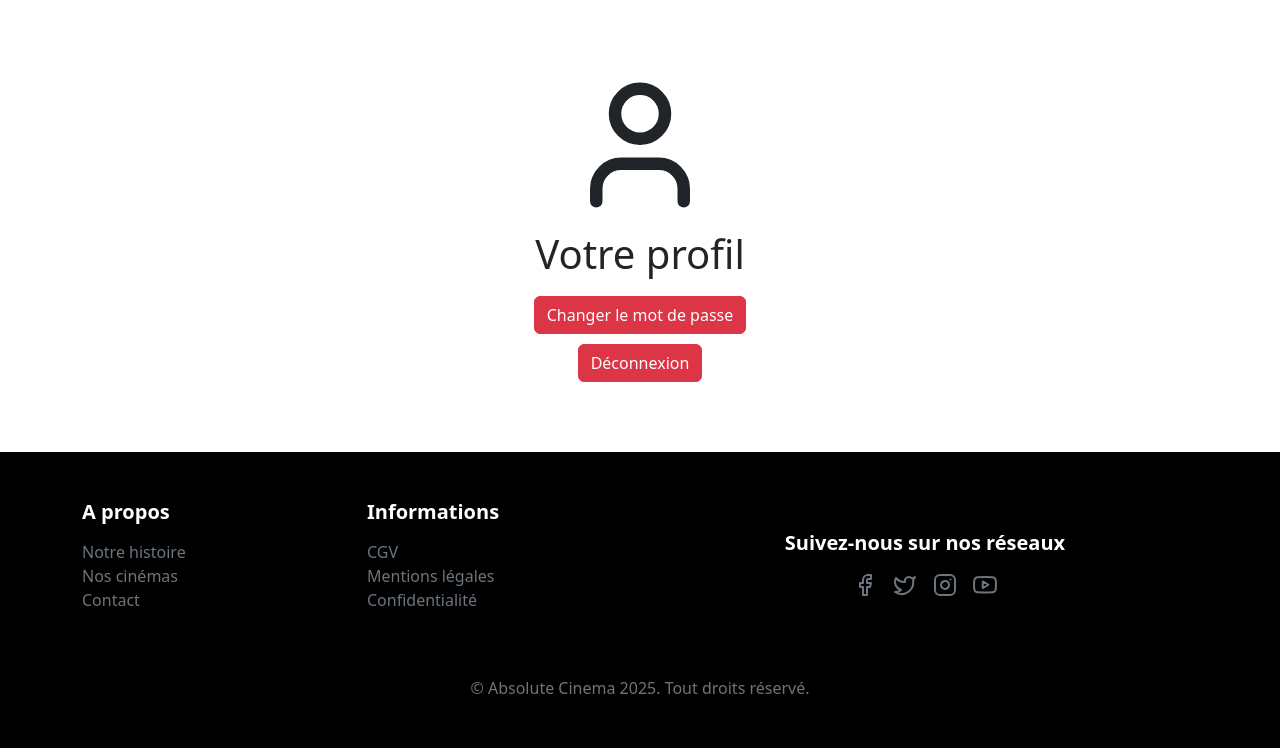
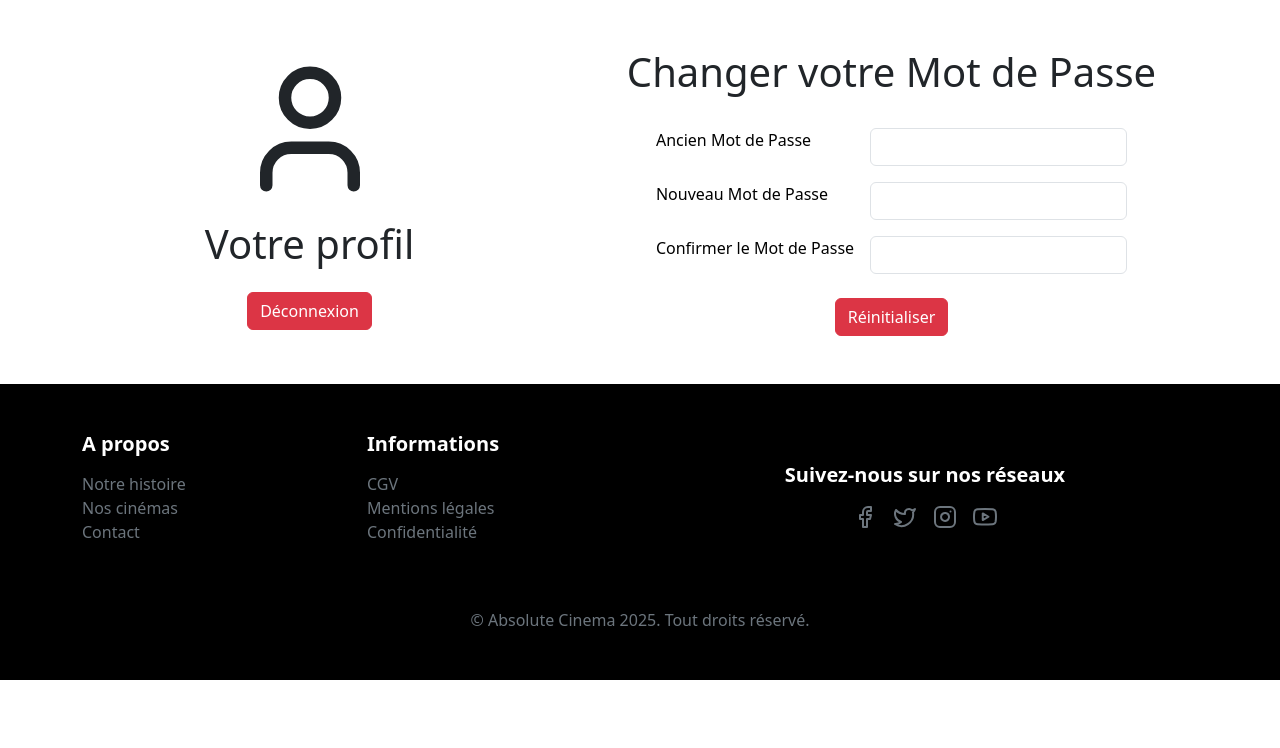
Before and after one commit to GabrielVerschatse/1PHPD, a PHP site: page /Assets/user/profil.php in a window 1280 px wide. Shown: the part 78-826 px from the top of the page. After the commit the page ends 758 px from the top, so only its background shows below. Run offline with PHP 8.4, Linux system fonts and the light colour scheme.

Commit message:
Feat() : Allow to change password, tell to user via bootstrap toast

```diff
--- a/API/client.php
+++ b/API/client.php
@@ -131,11 +131,11 @@ function change_password($input) {
         $new_password = password_hash($input["new_password"], PASSWORD_DEFAULT);
         $stmt = $pdo->prepare("UPDATE user SET password = ? WHERE id = ?");
         $stmt->execute([$new_password, $input["id"]]);
-        echo json_encode(["successMessage" => "Password changed successfully"]);
+        echo json_encode(["status" => "success", "successMessage" => "Password changed successfully"]);
 
     } else {
         http_response_code(400);
-        echo json_encode(["errorMessage" => "Invalid data provided"]);
+        echo json_encode(["status" => "error", "errorMessage" => "Invalid data provided"]);
     }
 }
 ?>
--- a/Assets/user/profil.js
+++ b/Assets/user/profil.js
@@ -1,6 +1,6 @@
 // Load data from the login user
 
-const main_title = document.querySelector("main h1");
+const main_title = document.getElementById("data-insertion")
 
 main_title.insertAdjacentHTML("afterend",`
     <div class='input-group mb-3'>
@@ -31,3 +31,91 @@ document.getElementById("logout").onclick = () => {
     sessionStorage.clear();
     window.location.href = '/1PHPD/index.php';
 };
+
+
+
+
+
+
+function showToast(message, type){
+    // Toast wrapper (existing one or create a new one)
+    const toastContainer = document.querySelector('.toast-container') || createToastContainer();
+
+    // Create the toast element
+    const toastHTML = `
+        <div class="toast align-items-center text-bg-${type} border-0" role="alert" aria-live="assertive" aria-atomic="true">
+            <div class="d-flex">
+                <div class="toast-body">
+                    ${message}
+                </div>
+                <button type="button" class="btn-close btn-close-white me-2 m-auto" data-bs-dismiss="toast" aria-label="Fermer"></button>
+            </div>
+        </div>
+    `;
+
+    // Creating a temporary div to bypass weirdo HTML parsing issues
+    const tempDiv = document.createElement('div');
+    tempDiv.innerHTML = toastHTML.trim();           // Without trim, extra whitespace break the whole thing
+    const toastEl = tempDiv.firstChild;
+
+
+    toastContainer.appendChild(toastEl);
+
+    const toast = new bootstrap.Toast(toastEl, {
+        delay: 3000,
+        autohide: true
+    });
+
+    toast.show();
+}
+
+function createToastContainer() {
+    // Create and insert the toast
+    const container = document.createElement('div');
+    container.className = 'toast-container position-fixed bottom-0 end-0 p-3';
+    document.body.appendChild(container);
+    return container;
+}
+
+
+
+
+
+// Handle password change
+const form = document.querySelector("form");
+
+form.addEventListener("submit", function (event) {
+    event.preventDefault();
+    const formData = new FormData(form);
+    const data = Object.fromEntries(formData.entries());
+
+    // Before doing anything, check if the password is the same
+    if (data.new_password !== data.confirm_password) {
+        showToast("Les mots de passe ne correspondent pas.", "danger");
+        console.log("Les mots de passe ne correspondent pas.");
+
+    } else {
+        // Add the user ID & token
+        data.id = user.id;
+        data.token = user.token;
+
+        fetch("/1PHPD/API/client.php", {
+            method: "PUT",
+            body: JSON.stringify(data),
+            headers: {
+                "Content-Type": "application/json"
+            }
+        })
+            .then(response => response.json())
+            .then(data => {
+                if (data.status === "success") {
+                    showToast("Votre mot de passe a été changé avec succès.", "success");
+                } else{
+                    showToast("Une erreur est survenue lors du changement de mot de passe.", "danger");
+                }
+            })
+            .catch((error) => {
+                console.error("Error:", error);
+            });
+    }
+})
--- a/Assets/user/profil.php
+++ b/Assets/user/profil.php
@@ -10,23 +10,47 @@
 <body>
     <?php include_once '../../includes/header.php'; ?>
 
-    <main>
-        <div class="d-flex justify-content-center flex-column align-items-center" style="margin: 50px auto; gap: 10px; max-width: 400px; padding: 20px;">
+    <main class="container row justify-content-center my-5 mx-auto gap-5">
+
+        <div class="col-12 col-md-6 d-flex justify-content-center flex-column align-items-center mx-auto gap-3" style="max-width: 400px">
             <svg xmlns="http://www.w3.org/2000/svg" width="150" height="150" viewBox="0 0 24 24" fill="none" stroke="currentColor" stroke-width="2" stroke-linecap="round" stroke-linejoin="round">
                 <path d="M19 21v-2a4 4 0 0 0-4-4H9a4 4 0 0 0-4 4v2"/><circle cx="12" cy="7" r="4"/>
             </svg>
-
-            <h1 class="text-center">Votre profil</h1>
-
-            <button class='btn btn-danger'>
-                Changer le mot de passe
-            </button>
-
+            <h1 class="text-center" id="data-insertion">Votre profil</h1>
             <button class='btn btn-danger' id="logout">
                 Déconnexion
             </button>
         </div>
+
+
+        <div class="col-12 col-md-6 d-flex flex-column justify-content-center align-items-center gap-3 mx-auto">
+            <h1 class="text-center">Changer votre Mot de Passe</h1>
+            <! -- Pas obligé de mettre une method (y'a pas de put) et d'attribut action car JS -->
+            <form class="table-responsive" method="post">
+                <table class="table table-borderless">
+                    <tbody>
+                        <tr>
+                            <td><label for="old_password">Ancien Mot de Passe</label></td>
+                            <td><input type="password" class="form-control" name="old_password" required></td>
+                        </tr>
+                        <tr>
+                            <td><label for="new_password">Nouveau Mot de Passe</label></td>
+                            <td><input type="password" class="form-control" name="new_password" required></td>
+                        </tr>
+                        <tr>
+                            <td><label for="confirm_password">Confirmer le Mot de Passe</label></td>
+                            <td><input type="password" class="form-control" name="confirm_password" required></td>
+                        </tr>
+                    </tbody>
+                </table>
+                <div class="d-flex justify-content-center">
+                    <button type="submit" class="btn btn-danger" id="reset_password">Réinitialiser</button>
+                </div>
+            </form>
+        </div>
     </main>
+
+
 
     <?php include_once '../../includes/footer.php'; ?>
     <script src="profil.js"></script>
--- a/Assets/user/register.php
+++ b/Assets/user/register.php
@@ -10,7 +10,7 @@
 <body>
     <?php include_once '../../includes/header.php'; ?>
 
-    <form style="margin: 50px auto; gap: 10px; max-width: 40vw" class="d-flex flex-column" method="post">
+    <form style="margin: 50px auto; gap: 10px; max-width: 400px; padding: 20px;" class="d-flex flex-column" method="post">
 
         <div class="d-flex justify-content-center">
             <svg xmlns="http://www.w3.org/2000/svg" width="150" height="150" viewBox="0 0 24 24" fill="none" stroke="currentColor" stroke-width="2" stroke-linecap="round" stroke-linejoin="round">
@@ -47,7 +47,7 @@
         </div>
 
         <div class="d-flex flex-column justify-content-center align-items-center gap-3">
-            <button type="submit" class="btn btn-danger" style="width: 20vw;">S'inscrire</button>
+            <button type="submit" class="btn btn-danger">S'inscrire</button>
         </div>
     </form>
 
```
